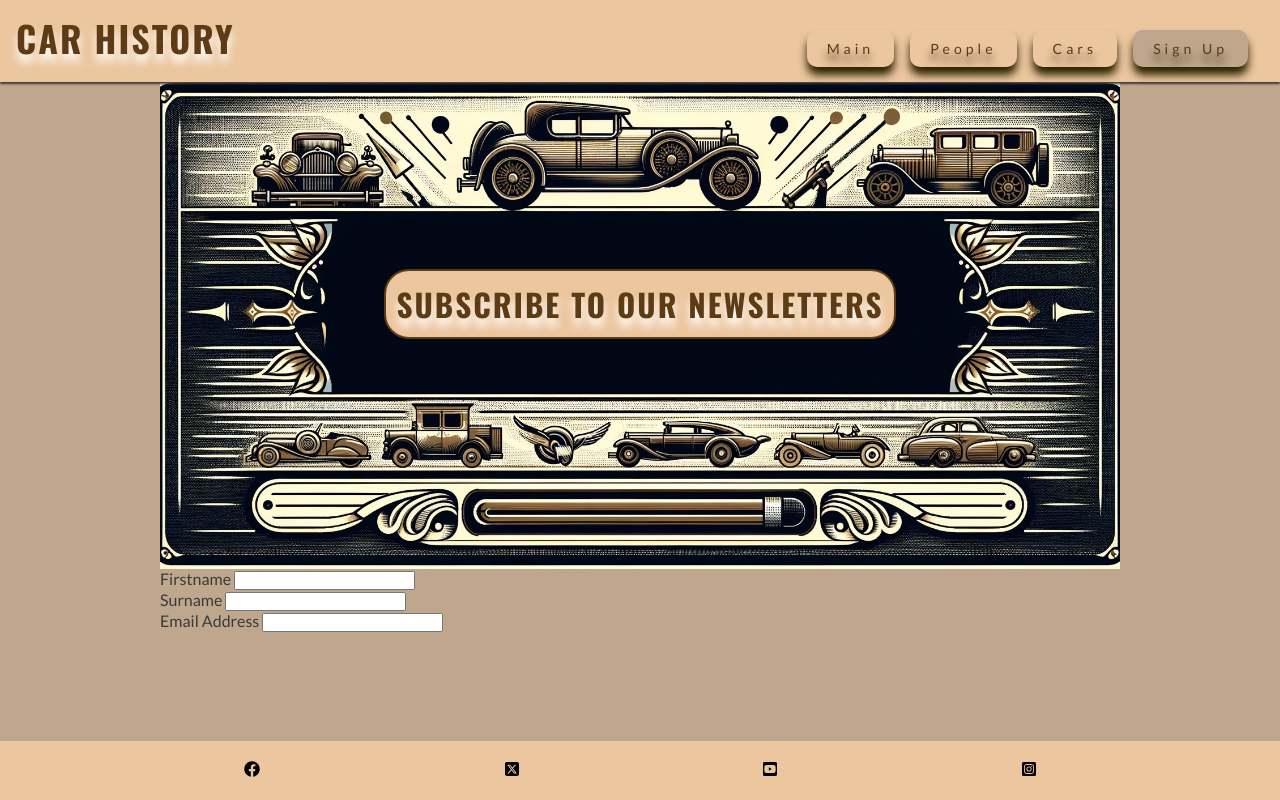
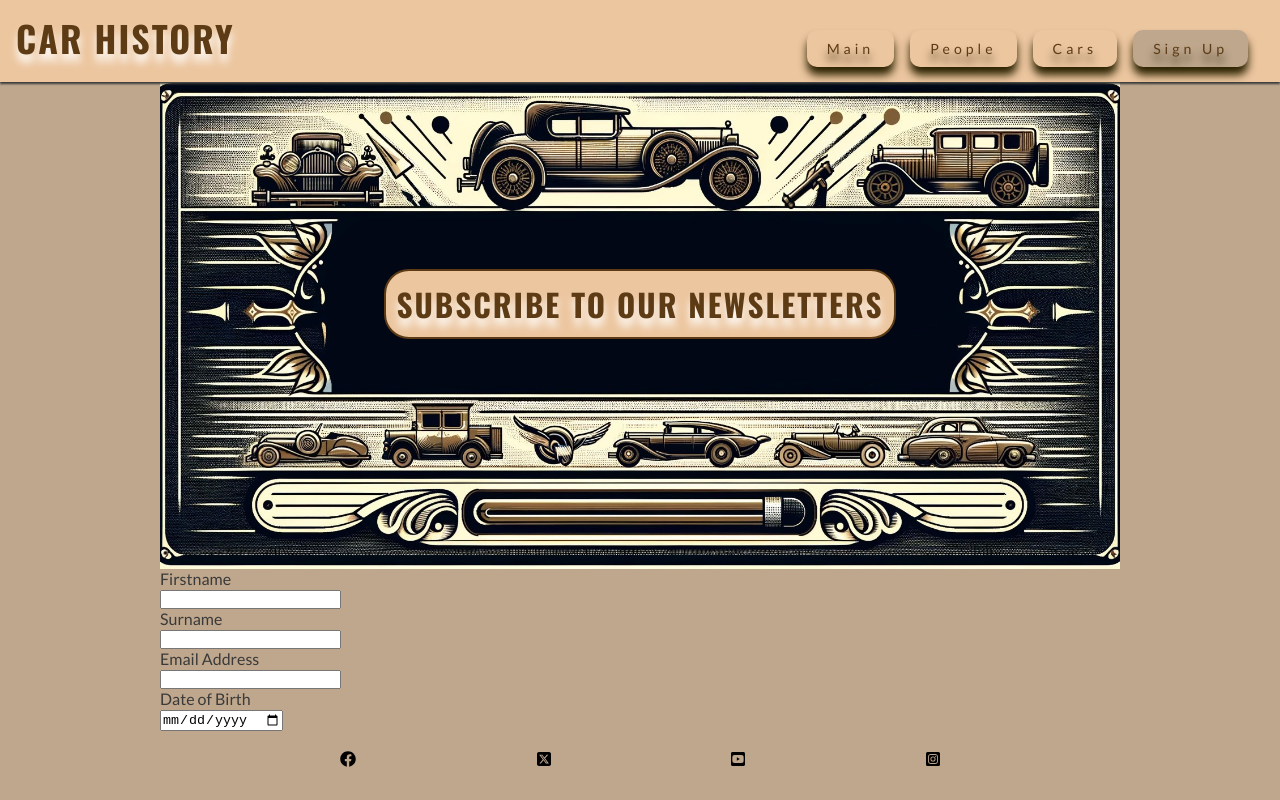
Before and after one commit to RimPeter/carhistory, a plain HTML site: page signup.html in a window 1280 px wide. Drawn offline with nearby package versions, Linux system fonts and the light colour scheme.

Commit message:
add input date

```diff
--- a/signup.html
+++ b/signup.html
@@ -56,13 +56,22 @@
       <section>
         <form action="https://formdump.codeinstitute.net">
           <label for="first name">Firstname</label>
+          <br>
           <input type="text">
           <br>
           <label for="">Surname</label>
+          <br>
           <input type="text">
           <br>
           <label for="">Email Address</label>
+          <br>
           <input type="email">
+
+          <div>
+            <label for="Date of Birth">Date of Birth</label>
+            <br>
+            <input type="date" name="date_of_birth" id="date_of_birth" min="1911-01-01" max="2008-12-31>
+          </div>
 
         </form>
       </section>
```
